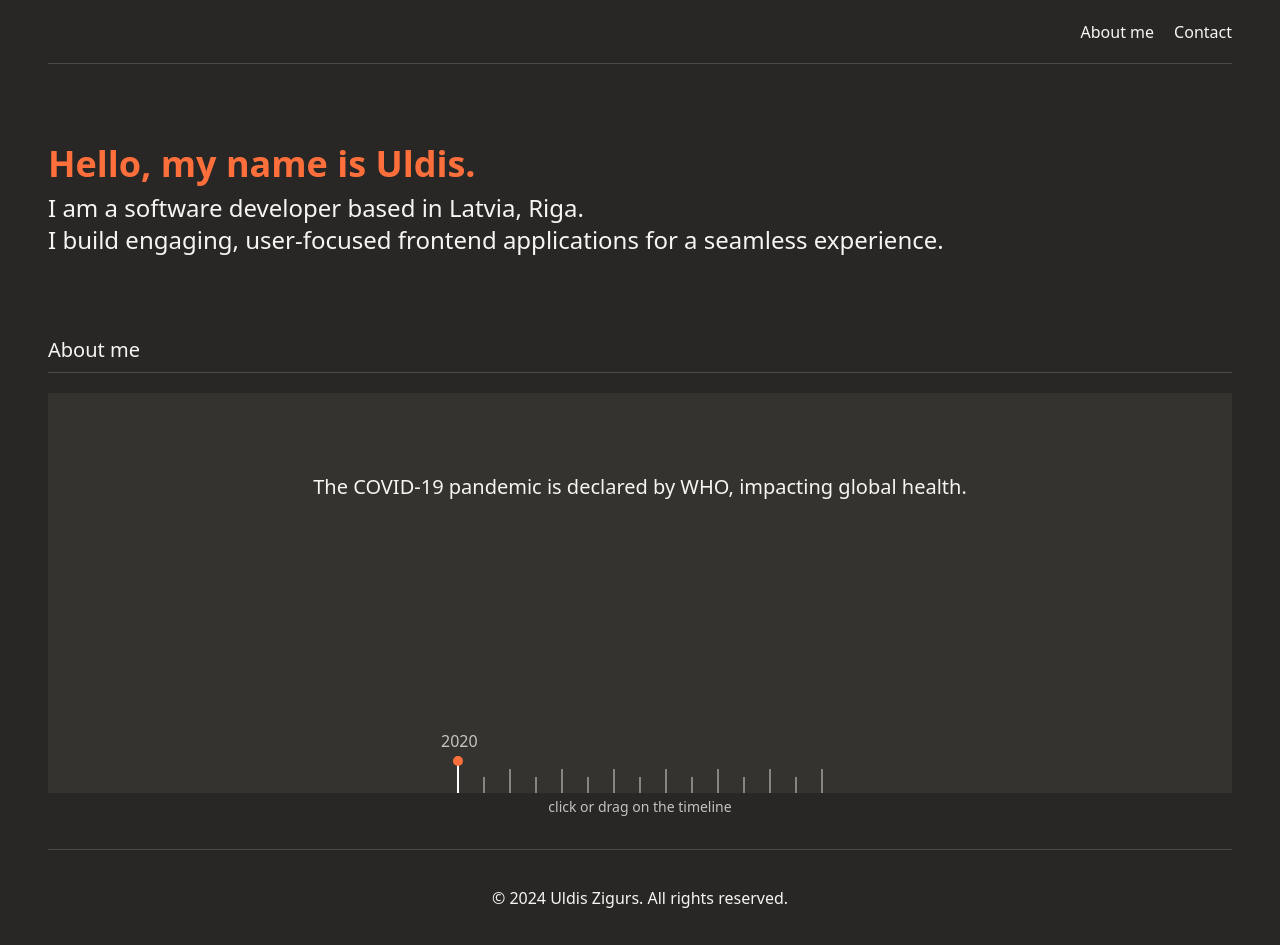
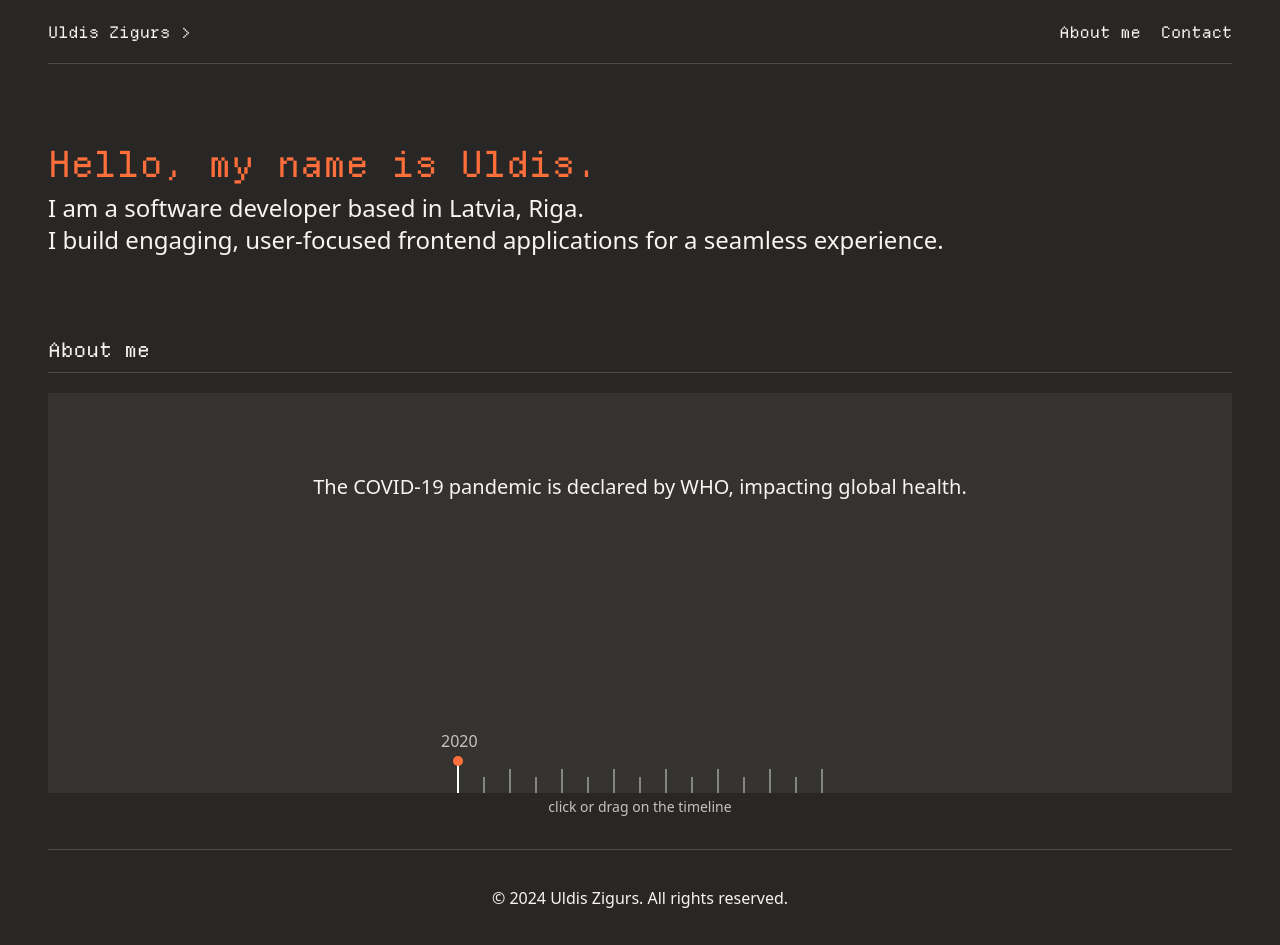
Before and after one commit to zigursuldis/interactive-portfolio, a Next.js app: page / in a window 1280 px wide. Built offline with nearby package versions, Linux system fonts and the light colour scheme.

Commit message:
add font, header styling

```diff
--- a/app/layout.tsx
+++ b/app/layout.tsx
@@ -2,15 +2,14 @@ import type { Metadata } from "next";
 import localFont from "next/font/local";
 import "./globals.css";
 
-const geistSans = localFont({
-  src: "./fonts/GeistVF.woff",
-  variable: "--font-geist-sans",
-  weight: "100 900",
-});
 const geistMono = localFont({
   src: "./fonts/GeistMonoVF.woff",
   variable: "--font-geist-mono",
   weight: "100 900",
+});
+const departureMono = localFont({
+  src: "./fonts/DepartureMono-Regular.woff2",
+  variable: "--font-departure-mono",
 });
 
 export const metadata: Metadata = {
@@ -26,7 +25,7 @@ export default function RootLayout({
   return (
     <html lang="en" className="bg-bg-primary text-text-primary">
       <body
-        className={`${geistSans.variable} ${geistMono.variable} antialiased`}
+        className={`${departureMono.variable} ${geistMono.variable} antialiased scroll-smooth`}
       >
         {children}
       </body>
--- a/components/Header.tsx
+++ b/components/Header.tsx
@@ -1,14 +1,23 @@
 export default function Header() {
   return (
-    <header className="h-12 lg:h-[64px] w-full border-b-[1px] border-border-light flex items-center">
+    <header className="h-12 lg:h-[64px] w-full border-b-[1px] border-border-light flex items-center font-departure-mono">
+      <a
+        href="."
+        className="text-sm md:text-base hover:text-accent-light duration-200 text-nowrap"
+      >
+        {"Uldis Zigurs >"}
+      </a>
       <nav className="flex justify-end w-full">
         <a
           href="#about_me"
-          className="mr-5 text-sm md:text-base hover:text-white"
+          className="mr-5 text-sm md:text-base hover:text-accent-light duration-200"
         >
           About me
         </a>
-        <a href="#contact" className="text-sm md:text-base hover:text-white">
+        <a
+          href="#contact"
+          className="text-sm md:text-base hover:text-accent-light duration-200"
+        >
           Contact
         </a>
       </nav>
--- a/components/banner.tsx
+++ b/components/banner.tsx
@@ -1,7 +1,7 @@
 export default function Banner() {
   return (
     <section className="my-20">
-      <h1 className="text-3xl lg:text-4xl text-accent font-bold">
+      <h1 className="text-3xl lg:text-4xl text-accent font-departure-mono">
         Hello, my name is Uldis.
       </h1>
       <h4 className="text-xl lg:text-2xl mt-2">
--- a/components/timeline/timeline.tsx
+++ b/components/timeline/timeline.tsx
@@ -33,7 +33,9 @@ export default function Timeline() {
 
   return (
     <section>
-      <h3 className="text-xl">About me</h3>
+      <h3 className="text-xl font-departure-mono" id="about_me">
+        About me
+      </h3>
       <div className="w-full bg-border-light h-[1px] mt-2 text-2xl"></div>
       <div className="flex flex-col items-center justify-between h-[300px] lg:h-[400px] bg-bg-secondary mt-5">
         <Achievement year={activeYear} />
--- a/tailwind.config.ts
+++ b/tailwind.config.ts
@@ -8,7 +8,9 @@ const config: Config = {
   ],
   theme: {
     extend: {
-      fontFamily: {},
+      fontFamily: {
+        "departure-mono": ["var(--font-departure-mono)"],
+      },
       colors: {
         "bg-primary": "#282725",
         "bg-secondary": "#343330",
```
Also changed, not shown: app/fonts/DepartureMono-Regular.woff2 (added).
